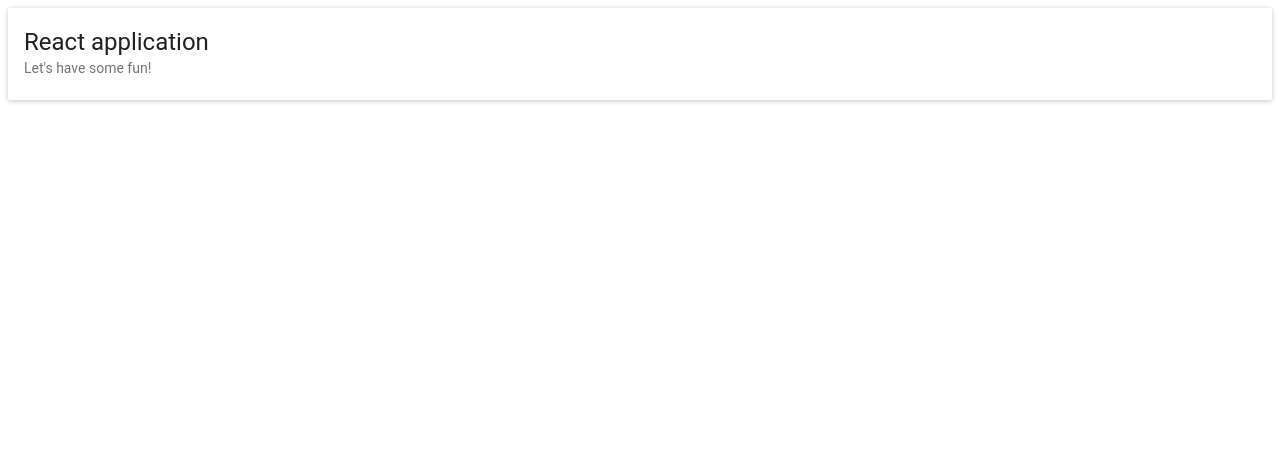
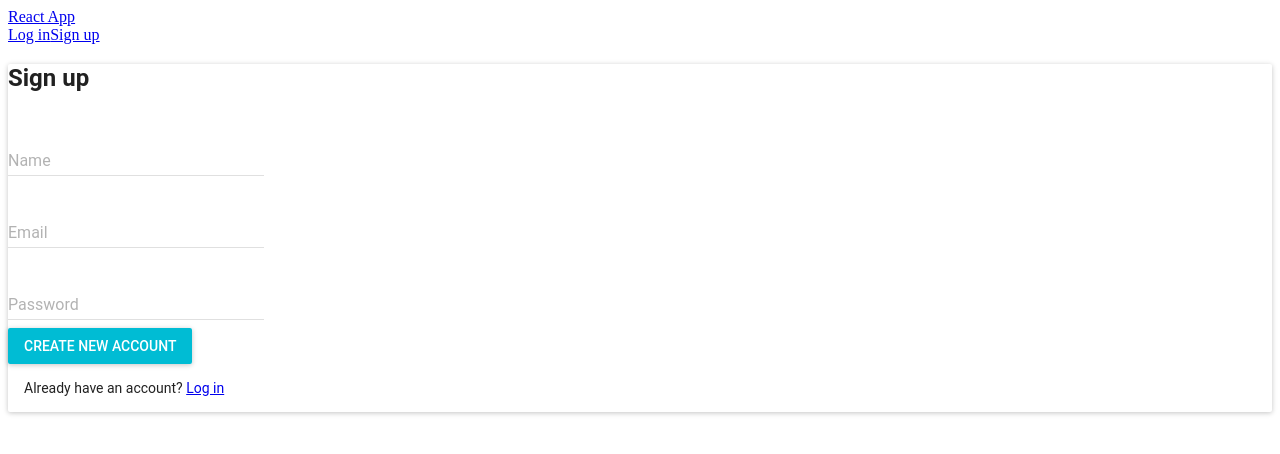
Before and after one commit to changx03/react-authentication, a React app: page /signup in a window 1280 px wide. Shown: the top 454 px of the page. Built offline with nearby package versions, Linux system fonts and the light colour scheme; the HTML template or start-up script is replaced by a standard one.

Commit message:
modified:   client/src/app.jsx 	modified:   client/src/components/base.jsx 	modified:   client/src/components/signup-form.jsx 	modified:   client/src/containers/signup-page.jsx 	deleted:    client/src/routes.js 	modified:   package.json 	modified:   server/static/index.html

```diff
--- a/client/src/app.jsx
+++ b/client/src/app.jsx
@@ -1,12 +1,21 @@
 import React from "react";
 import ReactDom from "react-dom";
-import HomePage from "./components/home-page.jsx";
 import MuiThemeProvider from 'material-ui/styles/MuiThemeProvider';
 import getMuiTheme from 'material-ui/styles/getMuiTheme';
-// import { browserHistory, Router } from 'react-router';
+import { BrowserRouter, Switch, Route } from 'react-router-dom';
+import SignUpPage from "./containers/signup-page.jsx";
+import HomePage from "./components/home-page.jsx";
+import Base from "./components/base.jsx";
 
 ReactDom.render(
     <MuiThemeProvider muiTheme={getMuiTheme()}>
-        <HomePage />
+        <BrowserRouter>
+            <Base>
+                <Switch>
+                    <Route exact path="/" component={HomePage} />
+                    <Route path="/signup" component={SignUpPage} />
+                </Switch>
+            </Base>
+        </BrowserRouter>
     </MuiThemeProvider>, document.getElementById("app")
 );
--- a/client/src/components/base.jsx
+++ b/client/src/components/base.jsx
@@ -0,0 +1,28 @@
+import React from "react";
+import PropTypes from "prop-types";
+import { Link, NavLink } from "react-router-dom";
+
+class Base extends React.Component {
+    render() {
+        return (
+            <div>
+                <div className="top-bar">
+                    <div className="top-bar-left">
+                        <NavLink to="/">React App</NavLink>
+                    </div>
+                    <div className="top-bar-right">
+                        <Link to="/login">Log in</Link>
+                        <Link to="/signup">Sign up</Link>
+                    </div>
+                </div>
+                {this.props.children}
+            </div>
+        );
+    }
+}
+
+Base.propTypes = {
+    children: PropTypes.object.isRequired
+};
+
+export default Base;
--- a/client/src/components/signup-form.jsx
+++ b/client/src/components/signup-form.jsx
@@ -1,11 +1,62 @@
-import React, { PropTypes } from "react";
+import React, { Component } from "react";
+import PropTypes from "prop-types";
 import { Link } from "react-router-dom";
 import { Card, CardText } from "material-ui/Card";
 import RaisedButton from "material-ui/RaisedButton";
 import TextField from "material-ui/TextField";
 
-const SignUpForm = (onSubmit, onChange, errors, user) => (
-    <Card className="container">
+const SignUpForm = ({
+    onSubmit,
+    onChange,
+    errors,
+    user,
+  }) => (
+        <Card className="container">
+            <form action="/" onSubmit={onSubmit}>
+                <h2 className="card-heading">Sign up</h2>
+                {
+                    errors.summary && <p className="error-message">{errors.summary}</p>
+                }
+                <div className="field-line">
+                    <TextField
+                        floatingLabelText="Name"
+                        name="name"
+                        errorText={errors.name}
+                        onChange={onChange}
+                        value={user.name}
+                    />
+                </div>
+                <div className="field-line">
+                    <TextField
+                        floatingLabelText="Email"
+                        name="email"
+                        errorText={errors.email}
+                        onChange={onChange}
+                        value={user.email}
+                    />
+                </div>
+                <div className="field-line">
+                    <TextField
+                        floatingLabelText="Password"
+                        name="password"
+                        errorText={errors.password}
+                        onChange={onChange}
+                        value={user.password}
+                    />
+                </div>
+                <div className="button-line">
+                    <RaisedButton type="submit" label="Create new account" primary />
+                </div>
+                <CardText>Already have an account? <Link to={"/login"}>Log in</Link></CardText>
+            </form>
+        </Card>
+    );
 
-    </Card>
-);
+SignUpForm.propTypes = {
+    onSubmit: PropTypes.func.isRequired,
+    onChange: PropTypes.func.isRequired,
+    errors: PropTypes.object.isRequired,
+    user: PropTypes.object.isRequired,
+};
+
+export default SignUpForm;
--- a/client/src/containers/signup-page.jsx
+++ b/client/src/containers/signup-page.jsx
@@ -0,0 +1,76 @@
+import React, { Component } from "react";
+import PropTypes from "prop-types";
+import SignUpForm from "../components/signup-form.jsx";
+
+export default class SignUpPage extends Component {
+    constructor(props) {
+        super(props);
+        this.state = {
+            errors: {},
+            user: {
+                email: "",
+                name: "",
+                password: ""
+            }
+        };
+        this.processForm = this.processForm.bind(this);
+        this.changeUser = this.changeUser.bind(this);
+    }
+
+    changeUser(e) {
+        const field = e.target.name;
+        const user = this.state.user;
+        user[field] = e.target.value;
+        this.setState({
+            user: user
+        });
+    }
+
+    processForm(e) {
+        e.preventDefault();
+
+        const name = encodeURIComponent(this.state.user.name);
+        const email = encodeURIComponent(this.state.user.email);
+        const password = encodeURIComponent(this.state.user.password);
+        const formData = `name=${name}&email=${email}&password=${password}`;
+
+        const xhr = new XMLHttpRequest();
+        xhr.open('post', '/auth/signup');
+        xhr.setRequestHeader('Content-type', 'application/x-www-form-urlencoded');
+        xhr.responseType = 'json';
+        xhr.addEventListener('load', () => {
+            if(xhr.status === 200) {
+                // success
+
+                // change the component-container state
+                this.setState({
+                    errors: {}
+                });
+
+                console.log('The form is valid');
+            } else {
+                // failure
+
+                const errors = xhr.response.errors ? xhr.response.errors : {};
+                errors.summary = xhr.response.message;
+
+                this.setState({
+                    errors
+                });
+            }
+        });
+        xhr.send(formData);
+    }
+
+    render() {
+        return (
+            <SignUpForm
+                onSubmit={this.processForm}
+                onChange={this.changeUser}
+                errors={this.state.errors}
+                user={this.state.user}
+            />
+        );
+    }
+
+}
--- a/package.json
+++ b/package.json
@@ -12,6 +12,7 @@
     "body-parser": "^1.18.2",
     "express": "^4.16.1",
     "material-ui": "^0.19.2",
+    "prop-types": "^15.6.0",
     "react": "^16.0.0",
     "react-dom": "^16.0.0",
     "react-router-dom": "^4.2.2",
```
Also changed, not shown: client/src/routes.js (deleted), 1 other file (tests, documents, lock files or other folders).
